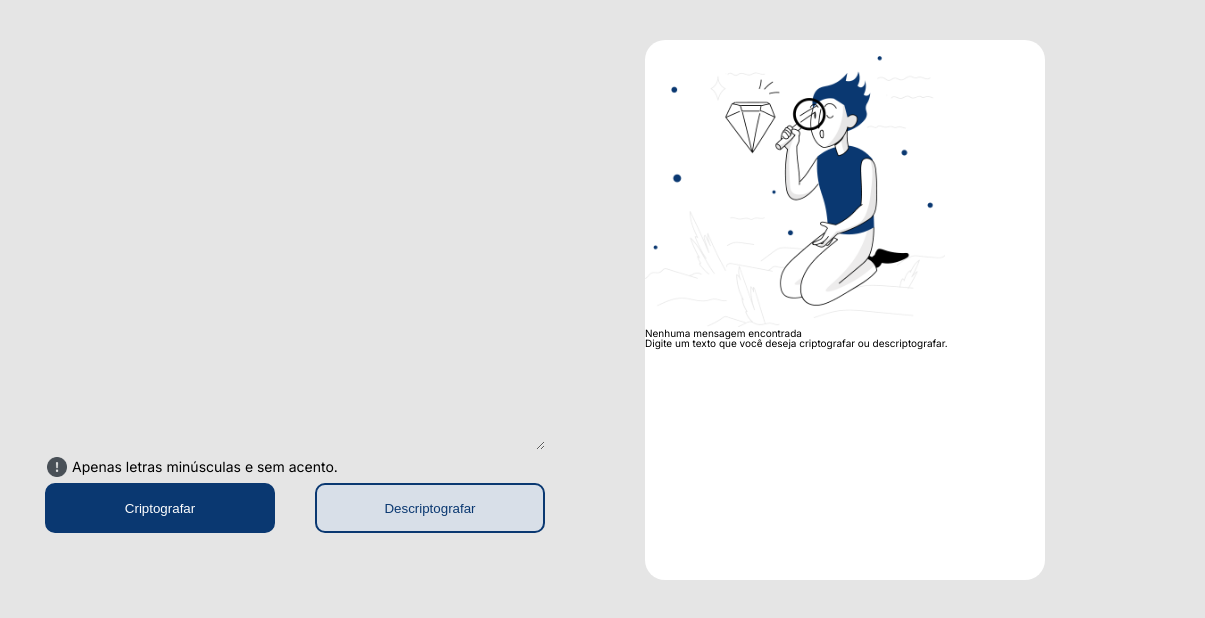
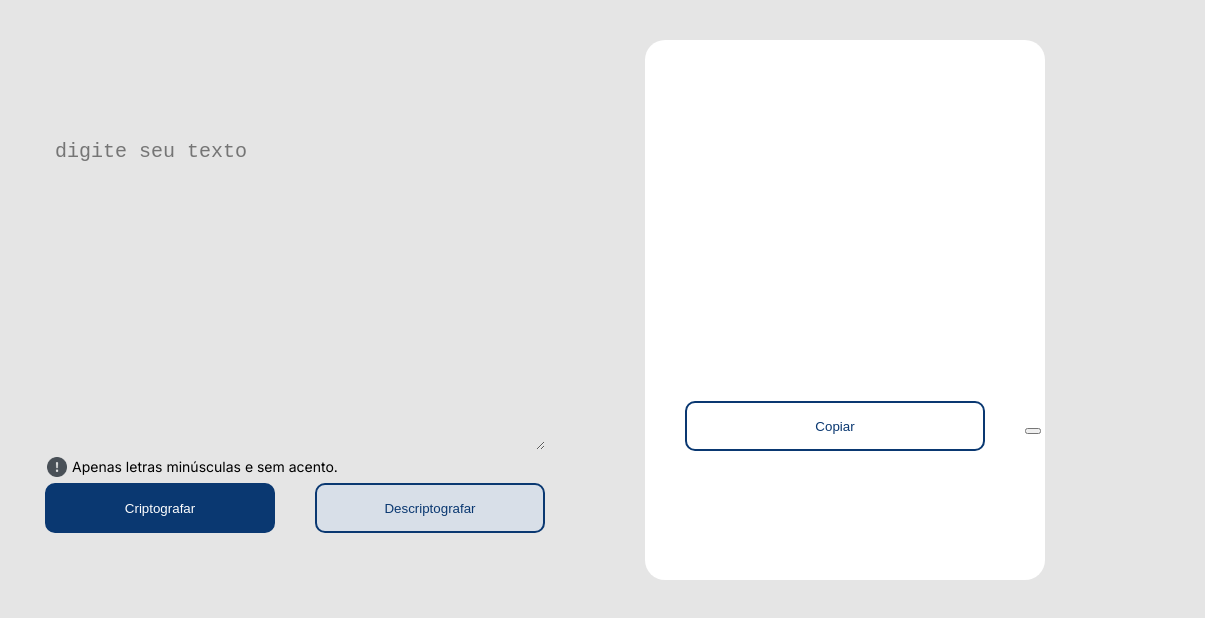
Before and after one commit to EwertonRAMonteiro/Decodificador-Alura-Oracle-One, a plain HTML site: page index.html in a window 1280 px wide. Both pictures are taken after a click on the button "Criptografar". Shown: the full height of the page, 75-1280 px from the left. Drawn offline with Linux system fonts and the light colour scheme.

Commit message:
logica js e ajustes no html

```diff
--- a/Assets/JS/script.js
+++ b/Assets/JS/script.js
@@ -1,34 +1,29 @@
-var textIn = document.querySelector('#bnt-incriptar');
-var textOut = document.querySelector('#bnt-descriptar');
+var textInput = document.querySelector('#textIn');
+var textOut = document.querySelector('#outText');
 
-function encriptar() {
-    var texto = textIn.valeu;
+function encriptar(){
+    var texto = textInput.value;
 
-    var resultCripto = texto.replace(/e/g, "enter")
-                            .replace(/i/g, "imes")
-                            .replace(/a/g, "ai")
-                            .replace(/o/g, "ober")
-                            .replace(/u/g, "ufat");
+    var resultCripto = texto.replace(/e/g, "enter").replace(/i/g, "imes").replace(/a/g, "ai").replace(/o/g, "ober").replace(/u/g, "ufat")
 
-    document.getElementById('bnt-descriptar').innerHTML = '<textarea readonly id="bnt-incriptar">'
-        + resultCripto +
-        + '<textarea>' + '<button class="bnt-copiar" id="copiar" onclick="copiar()">Copiar<button>'
+    document.getElementById('outText').innerHTML = '<textarea readonly id="textIn">'
+        + resultCripto
+        + '</textarea>' + '<button class="btn-copiar" id="copiar" onclick="copiar()">Copiar<button>'
 }
 
 function descriptar() {
-    var texto = textIn.valeu;
+    var texto = textInput.value;
 
-    var resultDesripto = texto.replace(/enter/g, "e")
-                              .replace(/imes/g, "i")
-                              .replace(/ai/g, "a")
-                              .replace(/ober/g, "o")
-                              .replace(/ufat/g, "u");
+    var resultDesripto = texto.replace(/enter/g, "e").replace(/imes/g, "i").replace(/ai/g, "a").replace(/ober/g, "o").replace(/ufat/g, "u")
 
-    document.getElementById('bnt-descriptar').innerHTML = '<textarea readonly id="bnt-incriptar">'
-        + resultDesripto +
-        + '<textarea>' + '<button class="bnt-copiar" id="copiar" onclick="copiar()">Copiar<button>'
+    document.getElementById('outText').innerHTML = '<textarea readonly id="textIn">'
+        + resultDesripto + '</textarea>' + '<button class="btn-copiar" id="copiar" onclick="copiar()">Copiar<button>'
 }
 
 function copiar(){
-    var textoCopiar = document.getElementById()
+    var textoCopiar = document.getElementById('textInput');
+
+    textoCopiar.select();
+    document.execCommand('copy');
+    alert('Texto Copiado');
 }
--- a/Assets/css/index.css
+++ b/Assets/css/index.css
@@ -36,7 +36,7 @@ main{
     height: 49px;
 }
 
-.texto-codif-descod{
+#textIn{
     width: 480px;
     height: 300px;
     font-size: 20px;
@@ -95,7 +95,7 @@ main{
 }
 
 
-.resultado{
+#outText{
     display:flow-root;
     width: 400px;
     height: 540px;
@@ -104,7 +104,7 @@ main{
     border-radius: 20px;
 }
 
-.resultado img {
+#outText img {
     max-width: 300px;
     width: auto;
     height: auto;
@@ -113,7 +113,7 @@ main{
 
 
 
-#btn-copiar{
+.btn-copiar{
     border: 2px solid #0A3871;
     border-radius: 10px;
     text-decoration: none;
--- a/index.html
+++ b/index.html
@@ -11,62 +11,34 @@
 </head>
 <body>
 
-    <main>
+    <main class="container">
         <section class="decodificador">
             <div class="img-header">
-                <h1><img
-                    src="/Assets/img/VectorAluraLogo.png"
-                    alt="logo alura"
-                    class="logo">
+                <h1><img src="/Assets/img/VectorAluraLogo.png" alt="logo alura" class="logo">
                 </h1>
             </div>
                 <div>
-                    <textarea
-                        class="texto-codif-descod"
-                        placeholder="Digite seu texto">
-                    </textarea>
+                    <textarea placeholder="Digite seu texto" id="textIn"></textarea>
                 </div>
-                <div
-                    class="regra-maisucula">
-                    <img
-                        src="/Assets/img/Vectorimportante.png"
-                        alt="alerta de importante">
+                <div class="regra-maisucula">
+                    <img src="/Assets/img/Vectorimportante.png" alt="alerta de importante">
                     <P>
                         Apenas letras minúsculas e sem acento.
                     </P>
                 </div>
                 <div class="buttons">
-                <button
-                    type="submit"
-                    id="btn-encriptar">
-                        Criptografar
-                </button>
-                <button
-                    type="submit"
-                    id="btn-descriptar">
-                        Descriptografar
-                </button>
+                <button id="btn-encriptar" onclick="encriptar()">Criptografar</button>
+                <button onclick="descriptar()" id="btn-descriptar">Descriptografar</button>
                 </div>
 
         </section>
-        <section
-            class="resultado">
-                <img
-                    src="/Assets/img/NadaEncontrado.png"
-                    alt="ilustração de ausencia de conteudo"
-                    class="img-ausente">
-                <div>
-                    <h2>
-                        <strong>
-                            Nenhuma mensagem encontrada
-                        </strong>
-                    </h2>
-                    <P>
-                        Digite um texto que você deseja criptografar ou descriptografar.
-                    </P>
-                </div>
+        <section id="outText">
+                <img src="/Assets/img/NadaEncontrado.png" alt="ilustração de ausencia de conteudo" class="img-ausente">
+                    <h2>Nenhuma mensagem encontrada </h2>
+                    <span>Digite um texto que você deseja criptografar ou descriptografar.</span>
         </section>
 
     </main>
+    <script src="/Assets/JS/script.js"></script>
 </body>
 </html>
```
